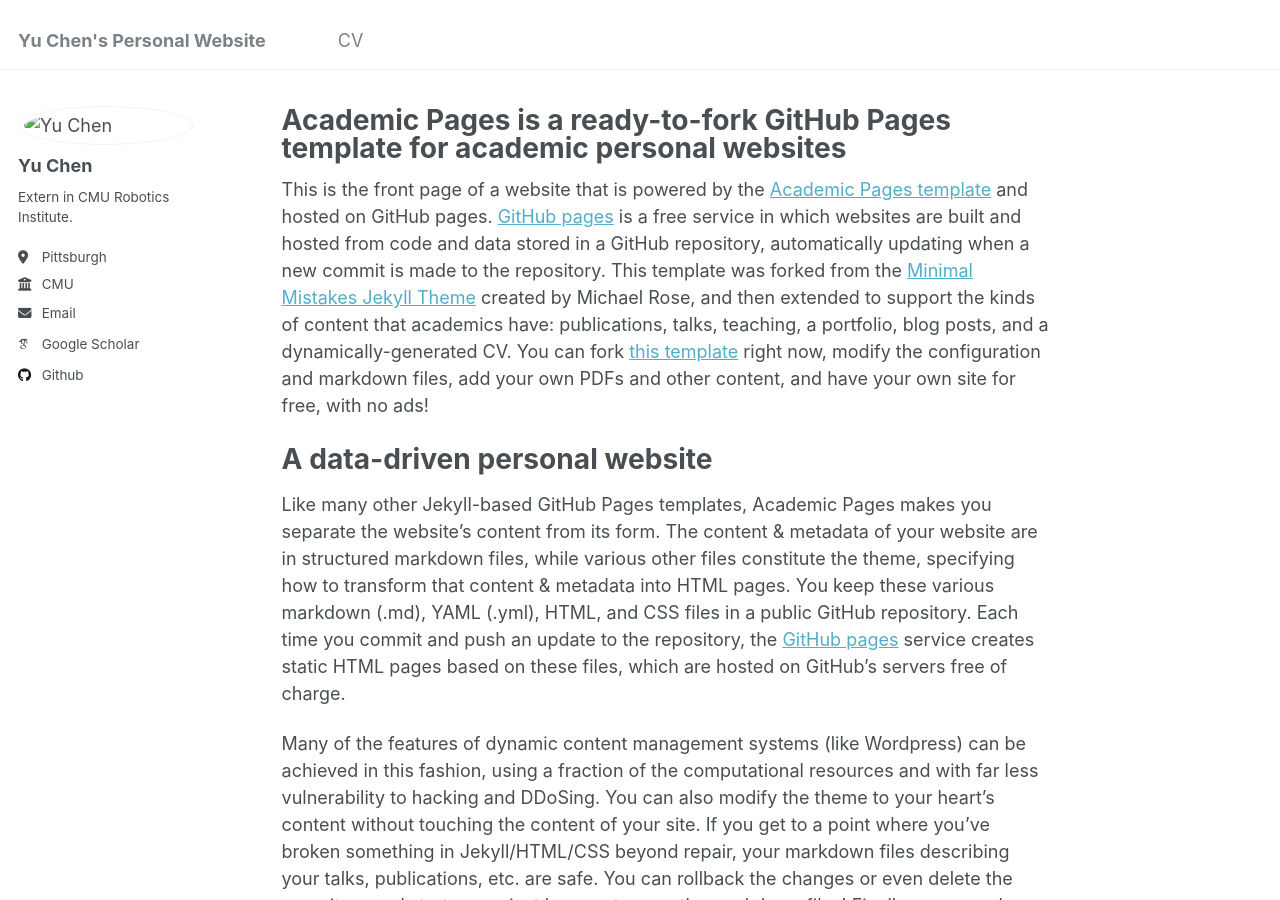
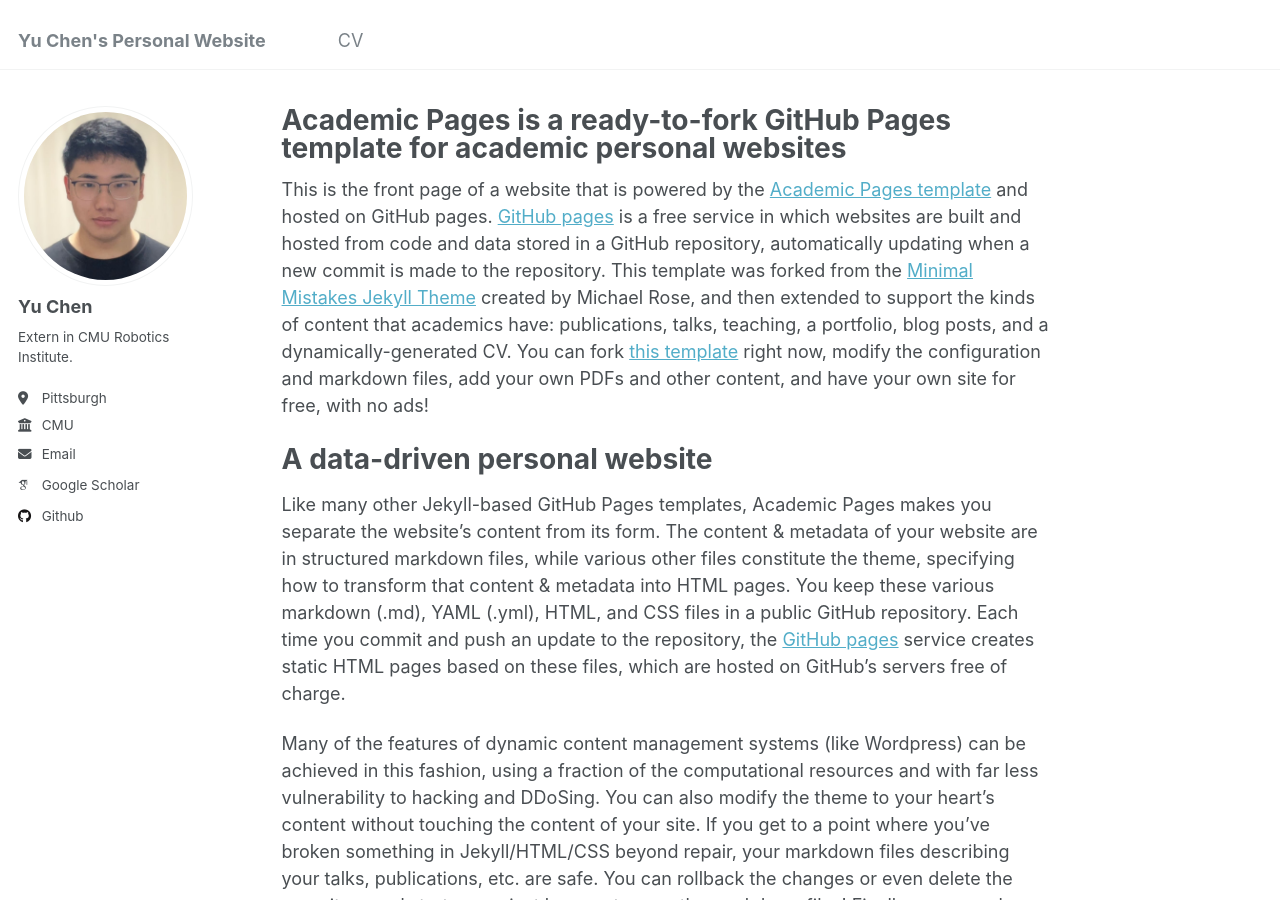
Before and after one commit to Neuling-jpg/yu.github.io, a Jekyll site: the page built from _pages/about.md, in a window 1280 px wide and 900 px high. Built offline with Jekyll 4.4.1, drawn with Linux system fonts in a browser that asks for light colours; some web fonts are replaced.

Commit message:
Update _config.yml

```diff
--- a/_config.yml
+++ b/_config.yml
@@ -21,7 +21,7 @@ repository               : "Neuling-jpg/yu.github.io"
 #               Additional customization can be done by editing /_includes/author-profile.html
 author:
   # Biographic information
-  avatar           : "images/Yu_Chen_circle.jpg"
+  avatar           : "profile.png"
   name             : "Yu Chen"
   pronouns         : # example: "she/her"
   bio              : "Extern in CMU Robotics Institute."
```
